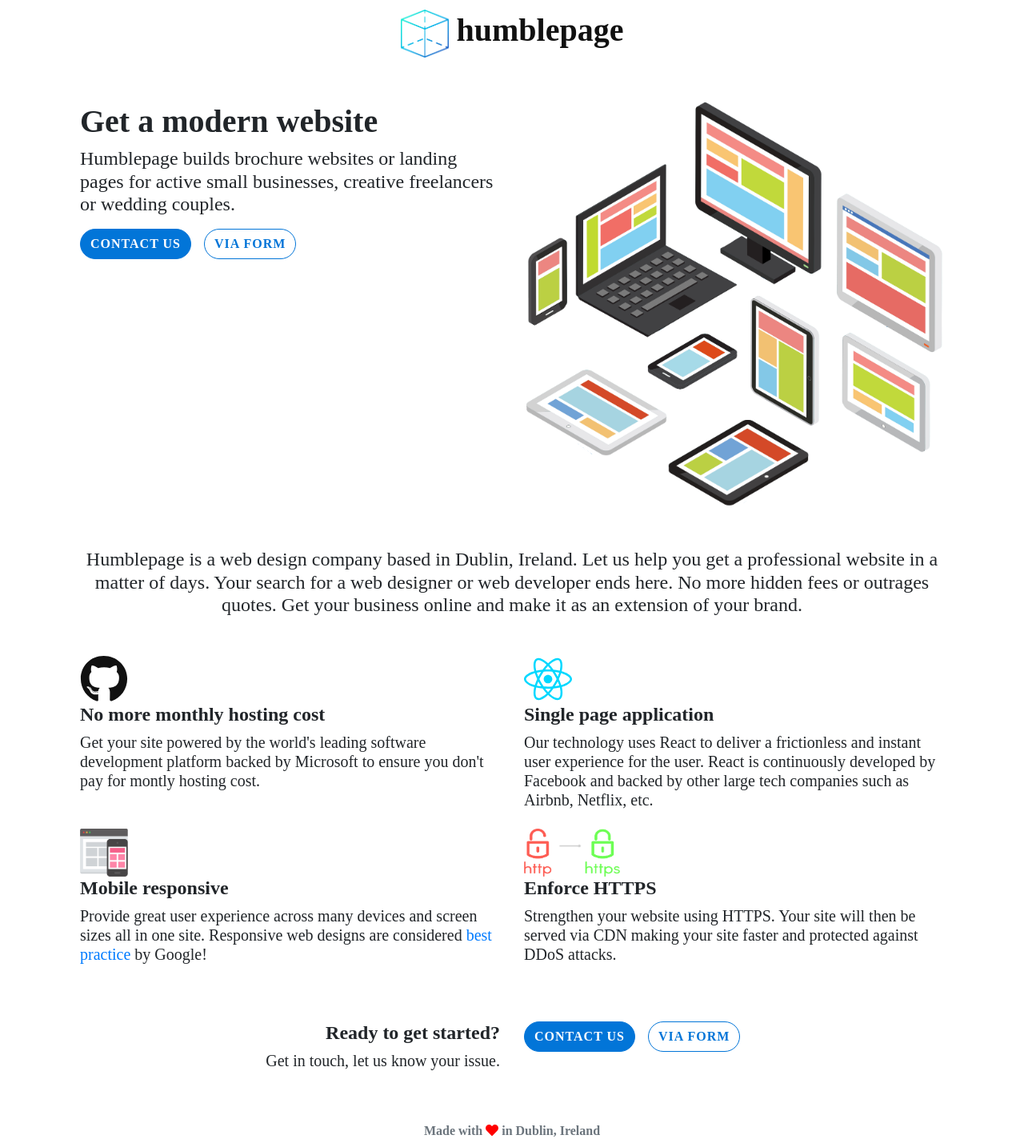
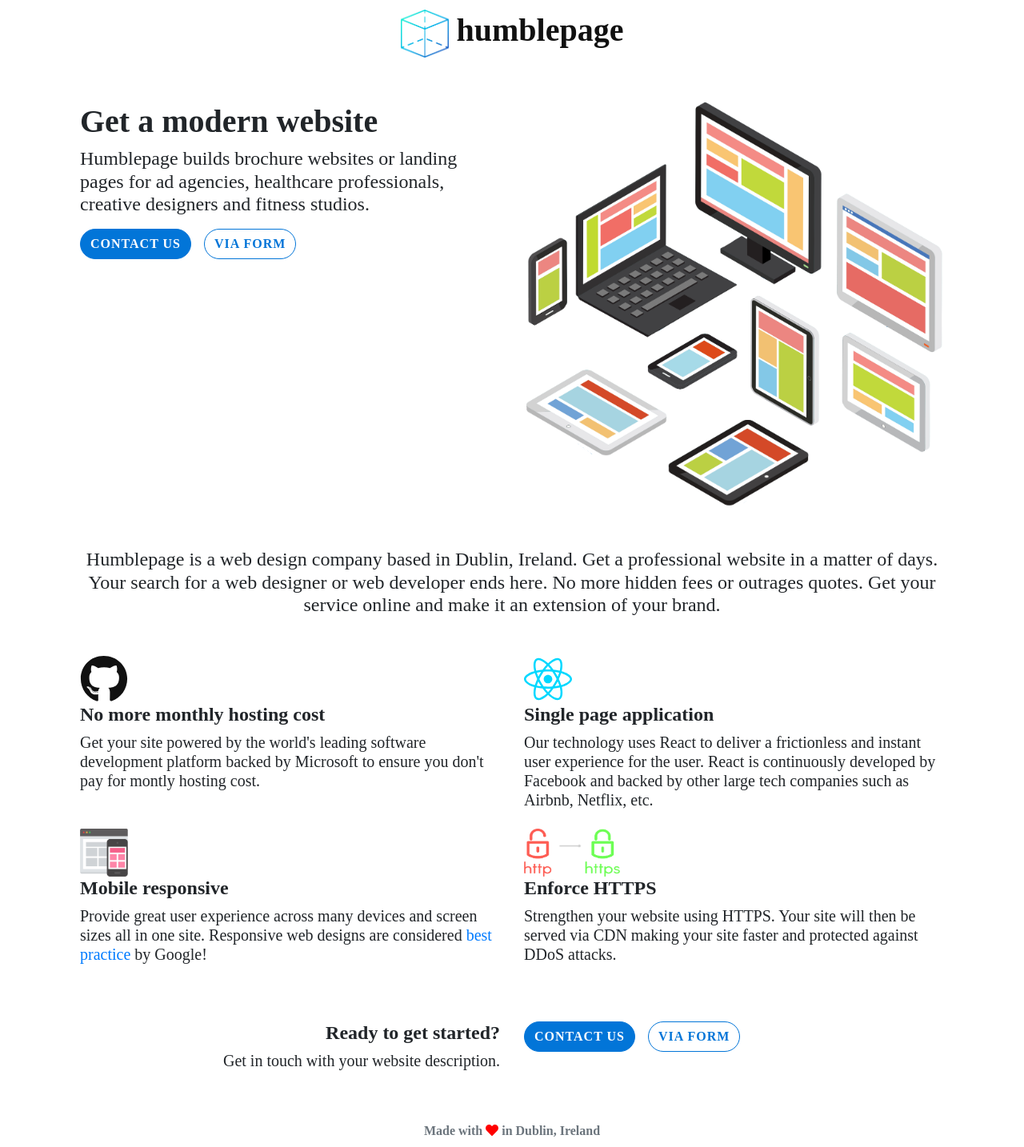
Before and after one commit to jkrclaro/asimov, a React (Create React App) app in the folder humblepage/: page /#/ in a window 1280 px wide. Shown: the whole page at 80% size. Built offline with nearby package versions, Linux system fonts and the light colour scheme; what webfontloader would draw is missing.

Commit message:
Different target audience

```diff
--- a/humblepage/src/components/Home.jsx
+++ b/humblepage/src/components/Home.jsx
@@ -52,8 +52,9 @@
                                 <h1><b>Get a modern website</b></h1>
                                 <h4>
                                     Humblepage builds brochure websites
-                                    or landing pages for active small businesses,
-                                    creative freelancers or wedding couples.
+                                    or landing pages for ad agencies,
+                                    healthcare professionals, creative designers and
+                                    fitness studios.
                                 </h4>
                             </div>
                             <div className='mb-3'>
@@ -81,10 +82,10 @@
                 <div className='col-lg-12 text-center mb-5'>
                     <h4>
                         Humblepage is a web design company based in Dublin, Ireland.
-                        Let us help you get a professional website in a matter of days.
+                        Get a professional website in a matter of days.
                         Your search for a web designer or web developer ends here.
                         No more hidden fees or outrages quotes.
-                        Get your business online and make it as an extension of your brand.
+                        Get your service online and make it an extension of your brand.
                     </h4>
                 </div>
                 <div className='col-lg-12 mb-5'>
@@ -130,7 +131,7 @@
                         <div className={this.state.isDesktop ? ('col-lg-6 text-right') : ('col-lg-6 text-center')}>
                             <h4><b>Ready to get started?</b></h4>
                             <h5>
-                                Get in touch, let us know your issue.
+                                Get in touch with your website description.
                             </h5>
                         </div>
                         <div  className={this.state.isDesktop ? ('col-lg-6') : ('col-lg-6 text-center')}>
```
